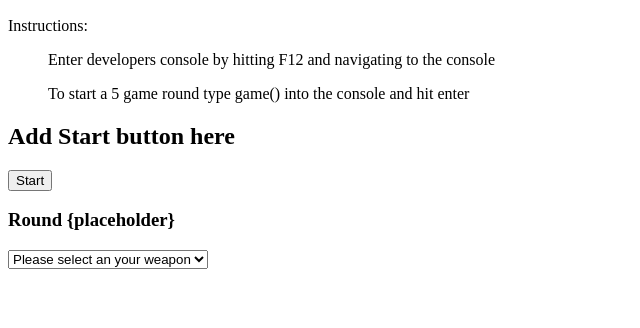
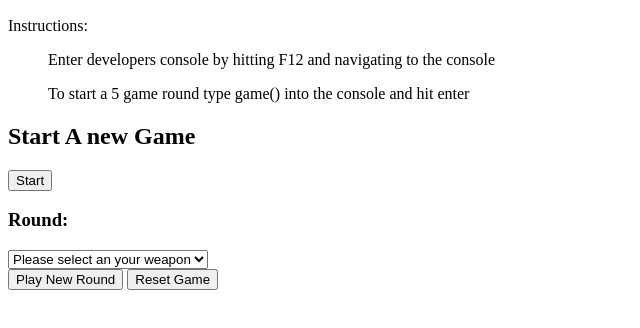
Before and after one commit to azizqu/rock-paper-scissors, a plain HTML site: page index.html in a window 1280 px wide. Both pictures are taken after a click on the button "Start". Shown: the part 110-438 px from the top of the page, without its empty margins (0-640 px from the left). Drawn offline with Linux system fonts and the light colour scheme.

Commit message:
connected front end ui buttons and functionality which shows results in console, round displayed as well

```diff
--- a/index.html
+++ b/index.html
@@ -22,19 +22,23 @@
 </div>
 
 <div id="app" class="app">
-  <h2>Add Start button here</h2>
-  <button onclick="fireAction(event)">Start</button>
+  <h2>Start A new Game</h2>
+  <button onclick="startNewGame(event)">Start</button>
 
   <div class="game-window hidden">
-    <h3>Round {placeholder}</h3>
+    <h3 id="round-number">Round: </h3>
     <div class="game-window__choices">
       <select name="options" id="game-options" onchange="madeMyChoice(this)">
         <option value="-1">Please select an your weapon</option>
         <option value="0">Rock</option>
         <option value="1">Paper</option>
-        <option value="2">Sciccors</option>
+        <option value="2">Scissors</option>
       </select>
     </div>
+  <div class="game-buttons">
+    <button onclick="game()">Play New Round</button>
+    <button onclick="resetGame(event)">Reset Game</button>
+  </div>
   </div>
 </div>
 
--- a/js/script.js
+++ b/js/script.js
@@ -2,7 +2,7 @@ console.log("hello")
 
 let win = 0;
 let loss = 0;
-let round = 0;
+let round = 1;
 
 let choice = [
     "Rock",
@@ -10,20 +10,45 @@ let choice = [
     "Scissors"
 ]
 
-function fireAction(event) {
+function startNewGame(event) {
     console.log(event)
     const gameWindow = document.querySelector('.game-window');
     console.log(gameWindow);
     gameWindow.classList.remove('hidden');
+    win = 0;
+    loss = 0;
+    round = 1;
+}
+// refreshes page and reloads init values
+function resetGame(event){
+    console.log(event)
+    const gameButtons = document.querySelector('.game-buttons');
+    console.log(gameButtons);
+    gameButtons.classList.remove('hidden');
+    console.log("game has been reset");
+    win = 0;
+    loss = 0;
+    round = 1;
+    location.reload(); //maybe dont need this if resetting init values
 }
 
-function madeMyChoice(choice) {
-    console.log(choice.value);
+function madeMyChoice() {
+    let selection = document.getElementById("game-options")
+    console.log(selection.value)
+    console.log(selection)
+
+    let selectionText = selection.options[selection.selectedIndex].text
+    console.log(selectionText+" -> Player's choice ");
+    //console.log(choice.value)
+    return selectionText
+
 }
 
 function computerPlay(){
  let randomPlay = choice[Math.floor(Math.random() * choice.length)]
- console.log(randomPlay)
+ console.log(choice.indexOf(randomPlay))
+ console.log(randomPlay+" -> Computer's choice ")
+ const computerSelection = choice.indexOf(randomPlay)
  return randomPlay
 }
 
@@ -33,6 +58,8 @@ function computerPlay(){
 function playRound(playerSelection, computerSelection){
     playerSelection = playerSelection.toLowerCase();
     computerSelection = computerSelection.toLowerCase();
+    //playerSelection = madeMyChoice(choice);
+    //computerSelection = computerPlay();
 
     if (playerSelection === computerSelection){
         return (round++ , "It is a tie! " + "End of Round: "+round +" Wins: "+win+ " Losses: "+loss)
@@ -60,41 +87,31 @@ function playRound(playerSelection, computerSelection){
 
 
 function game(){
-    let playerSelection = prompt("What is your selection? ");
+    //let playerSelection = prompt("What is your selection? ");
+    let playerSelection = madeMyChoice(this);
     let computerSelection = computerPlay();
+    document.getElementById("round-number").innerHTML = " Round: "+round;
 
+    //playRound(playerSelection, computerSelection)
 
-    console.log(playRound(playerSelection, computerSelection))
-
+    //console.log(playRound(playerSelection, computerSelection))
+    console.log(playRound(playerSelection, computerSelection));
 
     if(round < 5){
-        console.log("End of Round "+round+" Next round starting...")
-        game();
+        console.log("End of Round "+round+" Start another game...")
     }
     else if(round === 5){
-        alert("End of game")
+        alert("End of game press Ok for Final Results")
         console.log("Game Results: "+" Player Wins: "+win+ " Computer wins: "+loss)
         if(win > loss){
-            console.log("Congrats you won!! ");
+            console.log("Congrats you won best of 5!! ");
         }
         else if(win < loss){
-            console.log("Sorry you lose!! ");
+            console.log("Sorry you lose best of 5!! ");
         }
         else if(win === loss){
             console.log("It is a tie! ");
         }
     }
 
-
-    // playRound(playerSelection, computerSelection);
-    // playRound(playerSelection, computerSelection);
-    // playRound(playerSelection, computerSelection);
-    // playRound(playerSelection, computerSelection);
-
-    // if(round === 5 && win > loss){
-    //     return "Congratulations you won!! "
-    // }
-    // else if (round === 5 && loss > win){
-    //     return "Sorry you lose!! "
-    // }
 }
```
